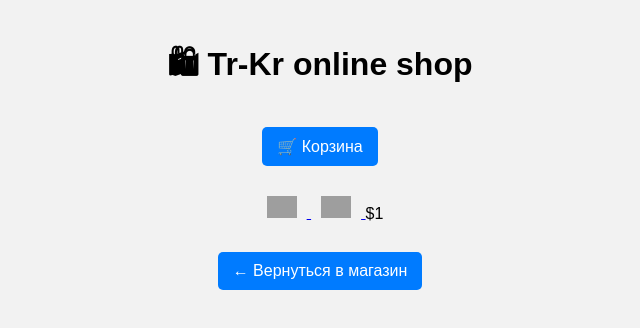
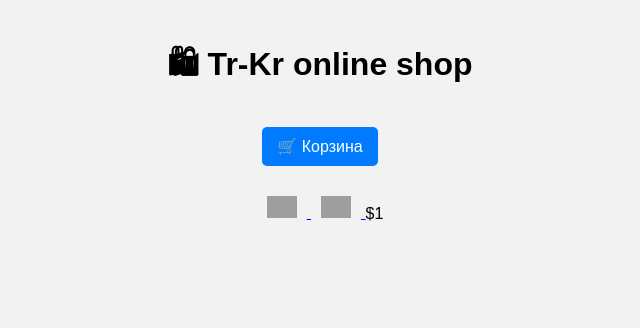
Before and after one commit to Saidmuhammad991/my-shop, a plain HTML site: page index.html in a window 1280 px wide. Shown: the whole page, without its empty margins (320-960 px from the left). Drawn offline with Linux system fonts and the light colour scheme; grey boxes are pictures that could not be loaded.

Commit message:
Update index.html

```diff
--- a/index.html
+++ b/index.html
@@ -138,7 +138,6 @@
   </a>
 $1
 <div style="text-align:center; margin-top:20px;">
-  <a href="index.html" class="btn">← Вернуться в магазин</a>
 </div>
 </body>
 </html>
```
